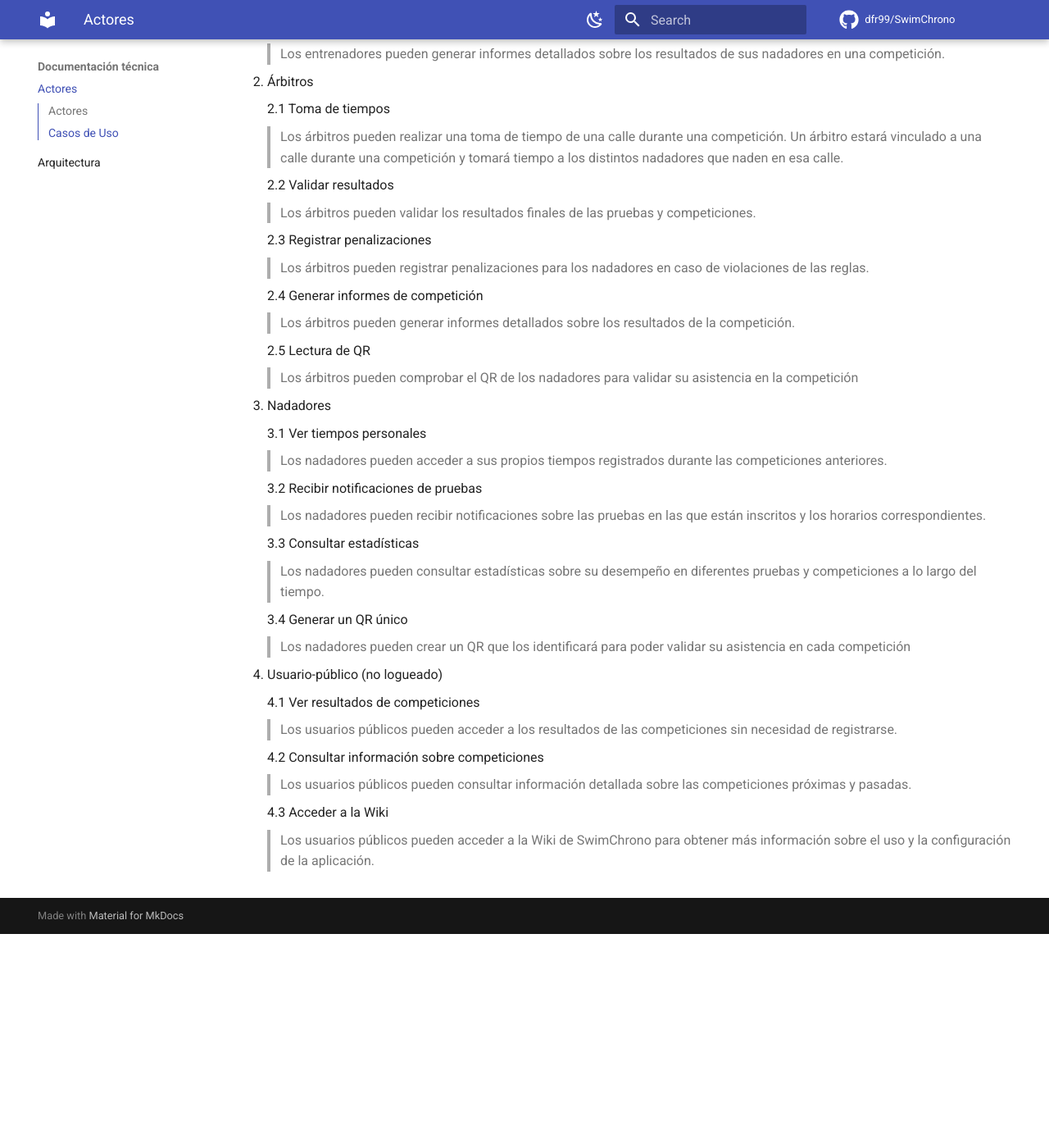
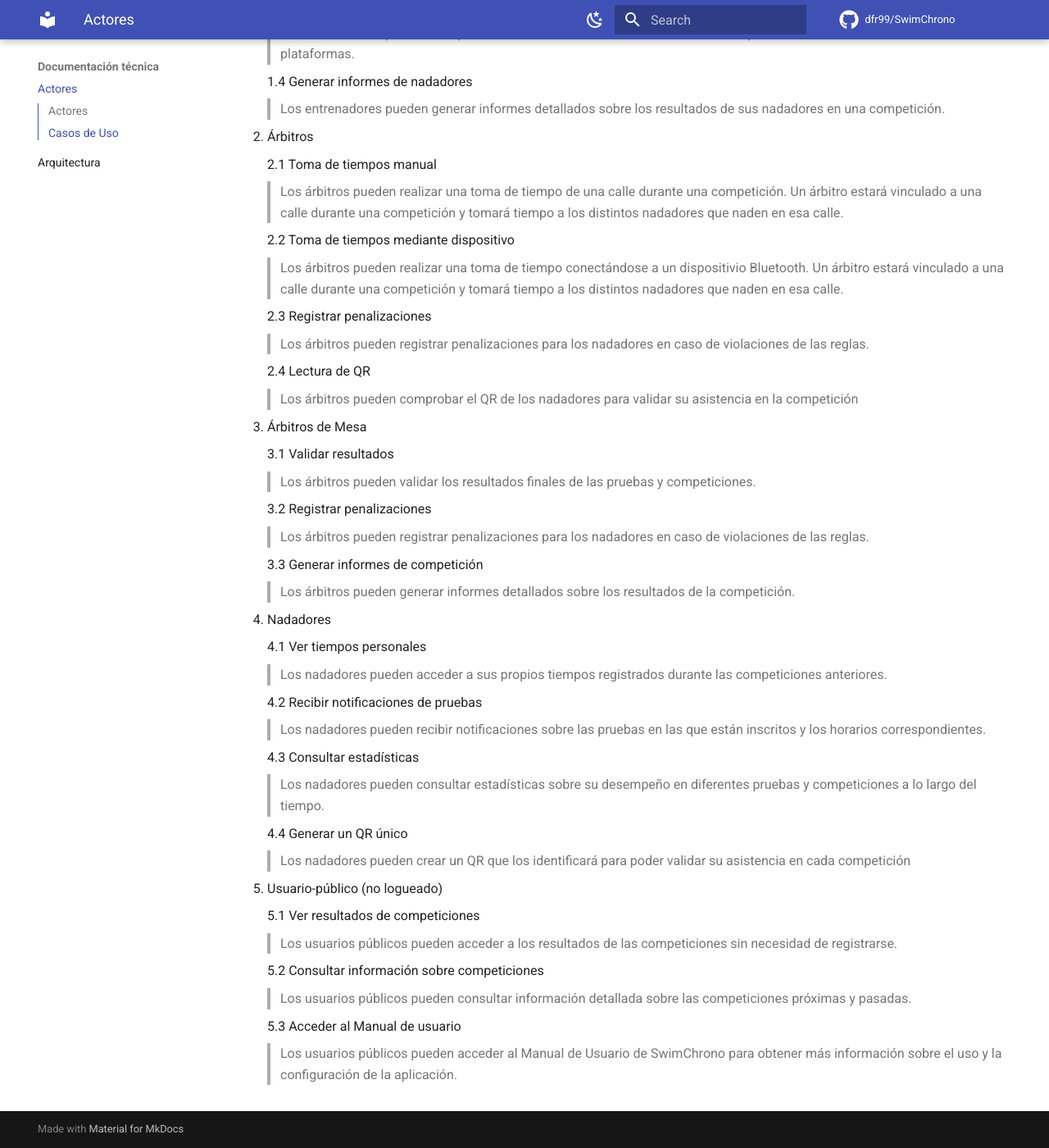
Before and after one commit to dfr99/SwimChrono, an MkDocs documentation site: the page built from docs/development/actors.md, in a window 1280 px wide and 1400 px high, scrolled down 921 px. Shown: the whole window at 82% size. Built offline with MkDocs 1.6.1 and Material for MkDocs 9.7.7, drawn with Linux system fonts in a browser that asks for light colours; comment, search, counter and statistics services are not loaded; before the commit the page ends 2060 px from its top, so only the background shows below that; some of the changed text lies outside the part shown.

Commit message:
Add new actor and new use cases

```diff
--- a/docs/development/actors.md
+++ b/docs/development/actors.md
@@ -8,13 +8,17 @@
 
 2. Árbitros
 
-    > Los árbitros verifican y validan los tiempos y resultados de las competiciones de natación. Pueden acceder a los tiempos y estadísticas de sus nadadores.
+    > Los árbitros toman los tiempos en las competiciones de natación. Pueden acceder a los tiempos y estadísticas de sus nadadores.
 
-3. Nadadores
+3. Árbitro de Mesa
+
+    > Los árbitros verifican y validan los tiempos tomados por los Árbitros. Pueden exportar datos.
+
+4. Nadadores
 
     > Los nadadores participan en competiciones y acceden a sus tiempos y estadísticas personales.
 
-4. Usuario-público (no logueado)
+5. Usuario-público (no logueado)
 
     > Los usuarios públicos pueden acceder a los resultados de las competiciones.
 
@@ -30,64 +34,74 @@
 
     > Los entrenadores pueden anotar a los nadadores a las competiciones.
 
-    1.4 Compartir resultados
+    1.3 Compartir resultados
 
     > Los entrenadores pueden compartir los resultados de sus nadadores en las competiciones a través de redes sociales u otras plataformas.
 
-    1.5 Generar informes de nadadores
+    1.4 Generar informes de nadadores
 
     > Los entrenadores pueden generar informes detallados sobre los resultados de sus nadadores en una competición.
 
 2. Árbitros
 
-    2.1 Toma de tiempos
+    2.1 Toma de tiempos manual
 
     > Los árbitros pueden realizar una toma de tiempo de una calle durante una competición. Un árbitro estará vinculado a una calle durante una competición y tomará tiempo a los distintos nadadores que naden en esa calle.
 
-    2.2 Validar resultados
+    2.2 Toma de tiempos mediante dispositivo
 
-    > Los árbitros pueden validar los resultados finales de las pruebas y competiciones.
+    > Los árbitros pueden realizar una toma de tiempo conectándose a un dispositivio Bluetooth. Un árbitro estará vinculado a una calle durante una competición y tomará tiempo a los distintos nadadores que naden en esa calle.
 
     2.3 Registrar penalizaciones
 
     > Los árbitros pueden registrar penalizaciones para los nadadores en caso de violaciones de las reglas.
 
-    2.4 Generar informes de competición
+    2.4 Lectura de QR
+
+    > Los árbitros pueden comprobar el QR de los nadadores para validar su asistencia en la competición
+
+3. Árbitros de Mesa
+
+    3.1 Validar resultados
+
+    > Los árbitros pueden validar los resultados finales de las pruebas y competiciones.
+
+    3.2 Registrar penalizaciones
+
+    > Los árbitros pueden registrar penalizaciones para los nadadores en caso de violaciones de las reglas.
+
+    3.3 Generar informes de competición
 
     > Los árbitros pueden generar informes detallados sobre los resultados de la competición.
 
-    2.5 Lectura de QR
+4. Nadadores
 
-    > Los árbitros pueden comprobar el QR de los nadadores para validar su asistencia en la competición
-
-3. Nadadores
-
-    3.1 Ver tiempos personales
+    4.1 Ver tiempos personales
 
     > Los nadadores pueden acceder a sus propios tiempos registrados durante las competiciones anteriores.
 
-    3.2 Recibir notificaciones de pruebas
+    4.2 Recibir notificaciones de pruebas
 
     > Los nadadores pueden recibir notificaciones sobre las pruebas en las que están inscritos y los horarios correspondientes.
 
-    3.3 Consultar estadísticas
+    4.3 Consultar estadísticas
 
     > Los nadadores pueden consultar estadísticas sobre su desempeño en diferentes pruebas y competiciones a lo largo del tiempo.
 
-    3.4 Generar un QR único
+    4.4 Generar un QR único
 
     > Los nadadores pueden crear un QR que los identificará para poder validar su asistencia en cada competición
 
-4. Usuario-público (no logueado)
+5. Usuario-público (no logueado)
 
-    4.1 Ver resultados de competiciones
+    5.1 Ver resultados de competiciones
 
     > Los usuarios públicos pueden acceder a los resultados de las competiciones sin necesidad de registrarse.
 
-    4.2 Consultar información sobre competiciones
+    5.2 Consultar información sobre competiciones
 
     > Los usuarios públicos pueden consultar información detallada sobre las competiciones próximas y pasadas.
 
-    4.3 Acceder a la Wiki
+    5.3 Acceder al Manual de usuario
 
-    > Los usuarios públicos pueden acceder a la Wiki de SwimChrono para obtener más información sobre el uso y la configuración de la aplicación.
+    > Los usuarios públicos pueden acceder al Manual de Usuario de SwimChrono para obtener más información sobre el uso y la configuración de la aplicación.
```
